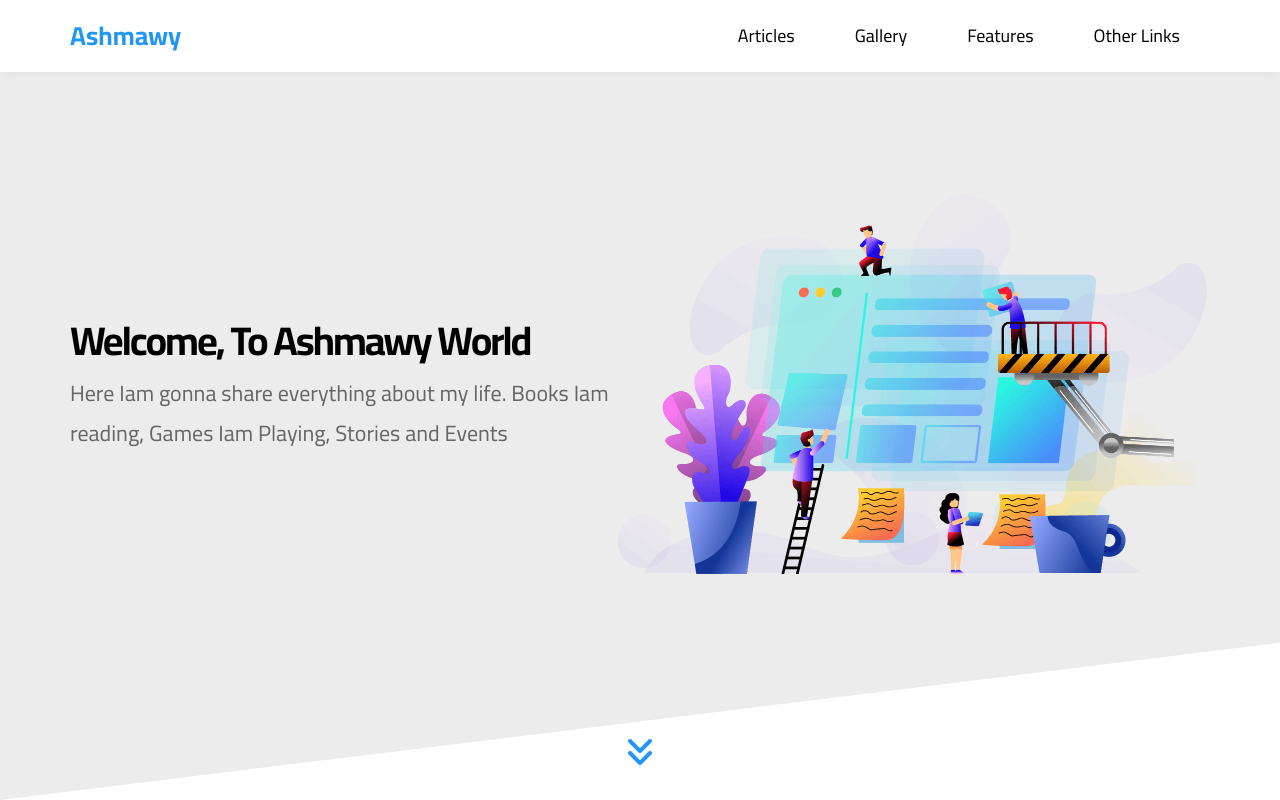
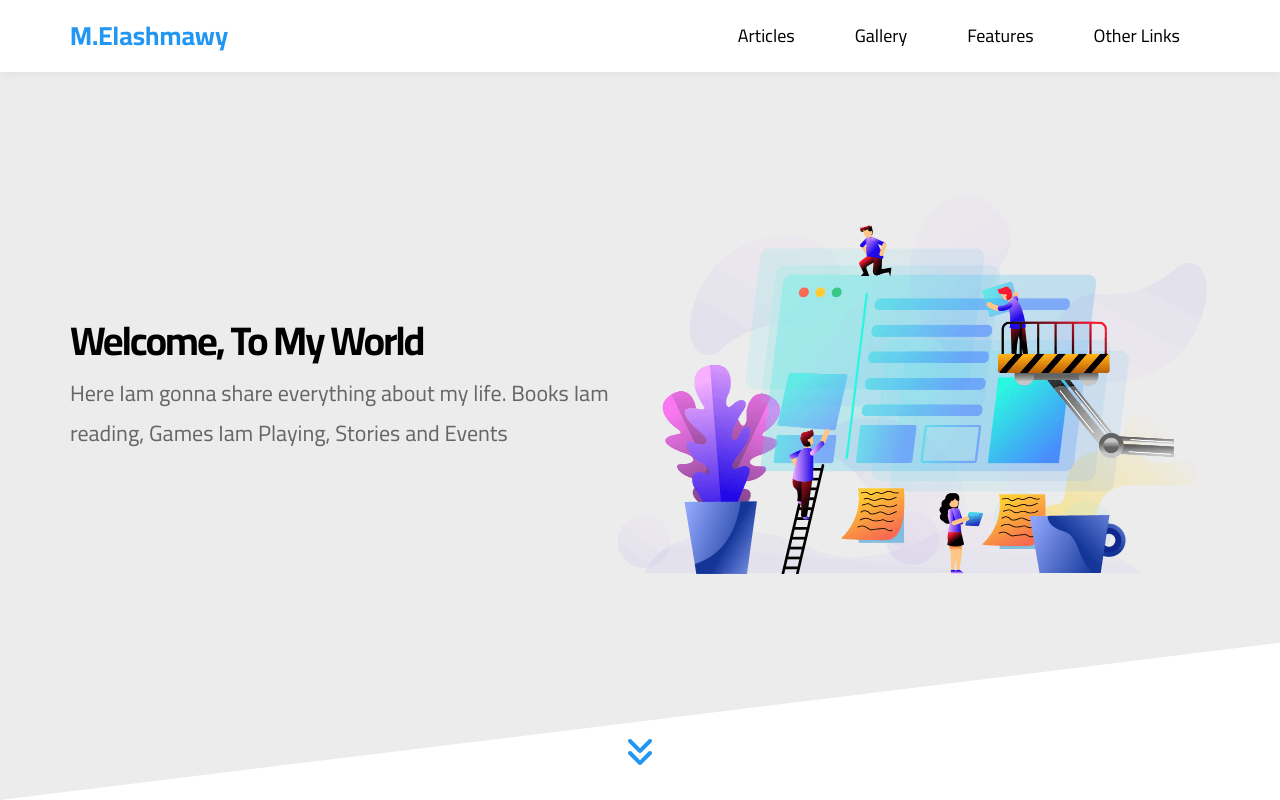
Before and after one commit to m-ashmawy/HTML-CSS-Template-three, a plain HTML site: page index.html in a window 1280 px wide. Shown: the top 800 px of the page. Drawn offline with Linux system fonts and the light colour scheme.

Commit message:
Update index.html
changed the brand name

```diff
--- a/index.html
+++ b/index.html
@@ -23,7 +23,7 @@
     <!-- Start Header -->
     <div class="header" id="header">
       <div class="container">
-        <a href="#" class="logo">Ashmawy</a>
+        <a href="#" class="logo">M.Elashmawy</a>
         <ul class="main-nav">
           <li><a href="#articles">Articles</a></li>
           <li><a href="#gallery">Gallery</a></li>
@@ -100,7 +100,7 @@
     <div class="landing">
       <div class="container">
         <div class="text">
-          <h1>Welcome, To Ashmawy World</h1>
+          <h1>Welcome, To My World</h1>
           <p>
             Here Iam gonna share everything about my life. Books Iam reading,
             Games Iam Playing, Stories and Events
@@ -939,7 +939,7 @@
     <div class="footer">
       <div class="container">
         <div class="box">
-          <h3>Ashmawy</h3>
+          <h3>M.Elashmawy</h3>
           <ul class="social">
             <li>
               <a href="#" class="facebook">
@@ -1000,7 +1000,7 @@
         </div>
       </div>
       <p class="copyright">
-        Made With <i class="fa-solid fa-heart"></i> By Ashmawy
+        Made With <i class="fa-solid fa-heart"></i> By Mohamed Elashmawy
       </p>
     </div>
     <!-- End Footer -->
```
